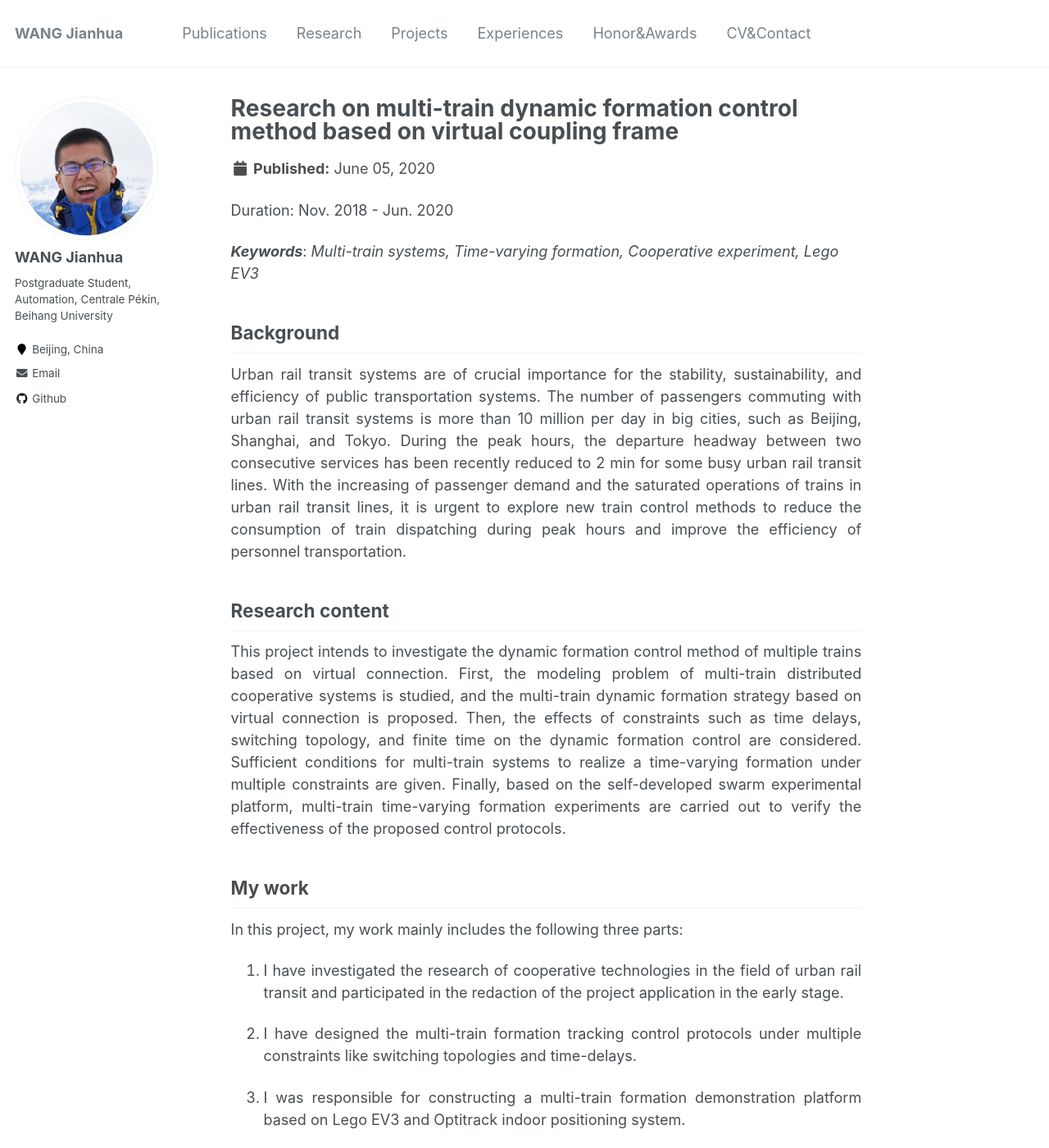
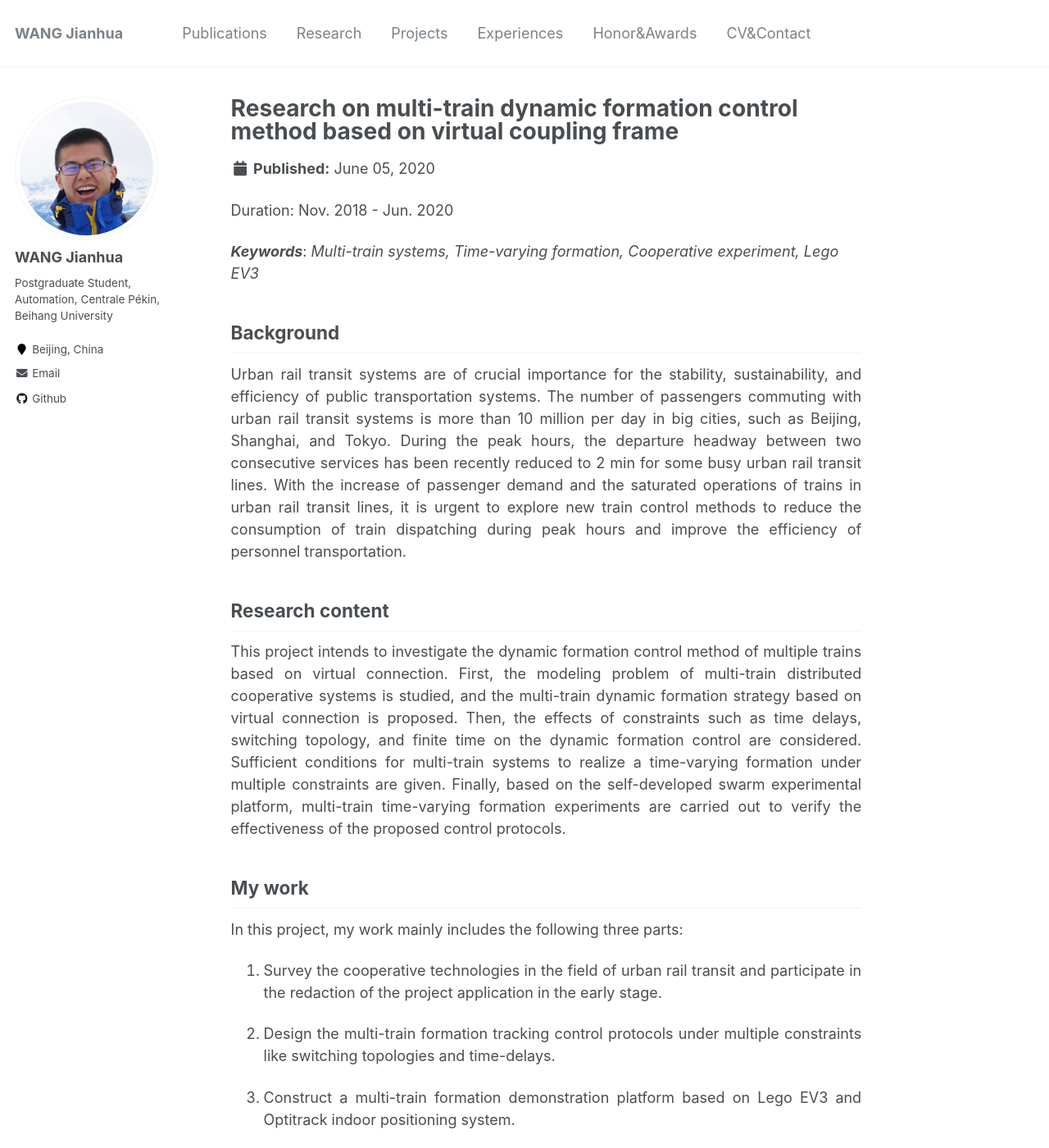
Before and after one commit to jianhua-WANG-ENS/old-homepage, a Jekyll site: the page built from _Research/Research on multi-train dynamic formation control method based on virtual coupling frame.md, in a window 1280 px wide and 1400 px high. Shown: the whole window at 82% size. Built offline with Jekyll 4.4.1, drawn with Linux system fonts in a browser that asks for light colours.

Commit message:
Correct mistakes in Projects and Research

```diff
--- a/_Research/Research on multi-train dynamic formation control method based on virtual coupling frame.md
+++ b/_Research/Research on multi-train dynamic formation control method based on virtual coupling frame.md
@@ -25,7 +25,7 @@ Duration: Nov. 2018 - Jun. 2020
 
 <!-- 城市轨道交通作为首都交通网络的中枢神经，对首都经济发展起着重要支撑作用。为进一步提高首都城市轨道交通服务质量，充分发挥多列车协同化运营优势，拟采用多列车编队控制技术来保障多列车高效有序地执行任务。多列车通过虚拟连挂的方式来动态调整它们之间的相对距离，在保证多列车之间安全性的基础上，同时提高了多列车协同运营的效率，避免了传统多列车之间物理连挂，集中式调度控制等问题。 -->
 <p style="text-align:justify; text-justify:inter-ideograph;">
-Urban rail transit systems are of crucial importance for the stability, sustainability, and efficiency of public transportation systems. The number of passengers commuting with urban rail transit systems is more than 10 million per day in big cities, such as Beijing, Shanghai, and Tokyo. During the peak hours, the departure headway between two consecutive services has been recently reduced to 2 min for some busy urban rail transit lines. With the increasing of passenger demand and the saturated operations of trains in urban rail transit lines, it is urgent to explore new train control methods to reduce the consumption of train dispatching during peak hours and improve the efficiency of personnel transportation.
+Urban rail transit systems are of crucial importance for the stability, sustainability, and efficiency of public transportation systems. The number of passengers commuting with urban rail transit systems is more than 10 million per day in big cities, such as Beijing, Shanghai, and Tokyo. During the peak hours, the departure headway between two consecutive services has been recently reduced to 2 min for some busy urban rail transit lines. With the increase of passenger demand and the saturated operations of trains in urban rail transit lines, it is urgent to explore new train control methods to reduce the consumption of train dispatching during peak hours and improve the efficiency of personnel transportation.
 </p>
 
 ## Research content
@@ -41,9 +41,9 @@ This project intends to investigate the dynamic formation control method of mult
 
 In this project, my work mainly includes the following three parts:
 
-1. <p style="text-align:justify; text-justify:inter-ideograph;"> I have investigated the research of cooperative technologies in the field of urban rail transit and participated in the redaction of the project application in the early stage.</p>
-2. <p style="text-align:justify; text-justify:inter-ideograph;">I have designed the multi-train formation tracking control protocols under multiple constraints like switching topologies and time-delays.</p>
-3. <p style="text-align:justify; text-justify:inter-ideograph;">I was responsible for constructing a multi-train formation demonstration platform based on Lego EV3 and Optitrack indoor positioning system.</p>
+1. <p style="text-align:justify; text-justify:inter-ideograph;"> Survey the cooperative technologies in the field of urban rail transit and participate in the redaction of the project application in the early stage.</p>
+2. <p style="text-align:justify; text-justify:inter-ideograph;">Design the multi-train formation tracking control protocols under multiple constraints like switching topologies and time-delays.</p>
+3. <p style="text-align:justify; text-justify:inter-ideograph;">Construct a multi-train formation demonstration platform based on Lego EV3 and Optitrack indoor positioning system.</p>
 
 
 ## Achievements
```
Also changed, not shown: _Projects/Air-ground cooperative swarm attack and defense platform.md (+1 -1 lines), _Projects/Omnidirectional swarm intelligent robot.md (+1 -1 lines), _Research/Research on intelligent interception method of small aircraft targets for multi-UAV systems.md (+1 -1 lines), _Research/Research on multi-UAV formation tracking control technologies and applications.md (+2 -2 lines).
